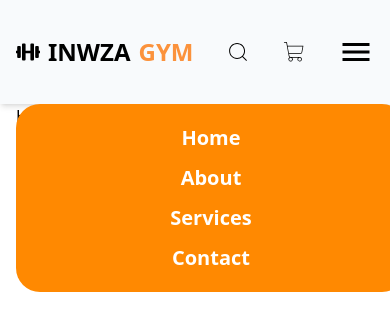
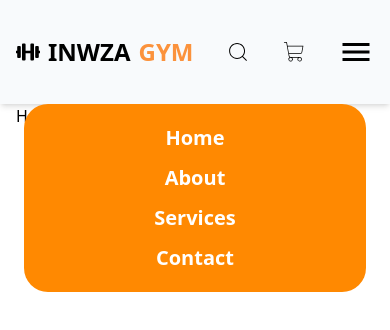
Before and after one commit to apisitangsuphan/singlepage-gym-next-framer-motion-tailwind, a Next.js app: page / in a window 390 px wide. Both pictures are taken after a click on the element 356 px from the left and 52 px from the top of the page. Shown: the top 330 px of the page. Built offline with nearby package versions, Linux system fonts and the light colour scheme.

Commit message:
fix ResponsiveMenu

```diff
--- a/src/app/components/ResponsiveMenu.tsx
+++ b/src/app/components/ResponsiveMenu.tsx
@@ -14,9 +14,9 @@ function ResponsiveMenu({ open }: ResponsiveProps) {
             animate={{ opacity: 1,y:0}}
             exit={{ opacity: 0, y:-100}}
             transition={{  duration: 0.3 }}
-            className='fixed top-20 w-full h-screen z-20'
+            className='fixed top-20 w-full left-0 h-screen z-20'
           >
-            <div className="text-xl font-semibold bg-primary text-white py-5 my-6 rounded-3xl">
+            <div className="text-xl font-semibold bg-primary text-white py-5 m-6 rounded-3xl">
                 <ul className="flex flex-col justify-center items-center gap-3">
               <li>
                 <Link href="/">Home</Link>
```
